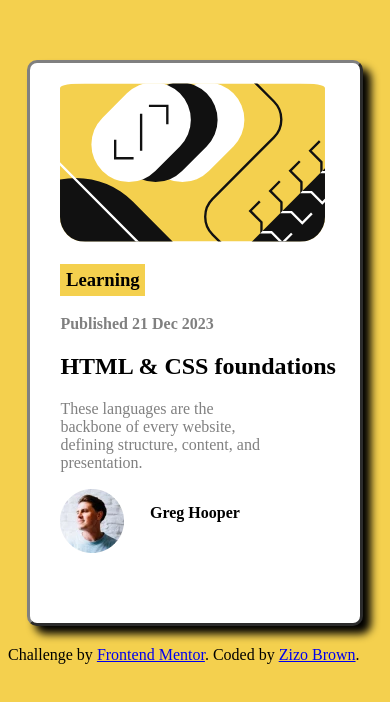
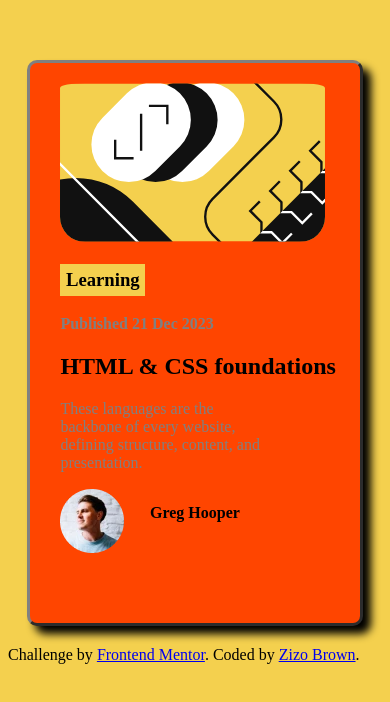
Before and after one commit to Zizo95/Blog-preview-card, a plain HTML site: page index.html in a window 390 px wide. Drawn offline with Linux system fonts and the light colour scheme.

Commit message:
Updated css

```diff
--- a/styles.css
+++ b/styles.css
@@ -44,6 +44,7 @@ color: hsl(0, 0%, 50%);
     section{
         width: 80%;
         padding-bottom: 10px;
+        background-color: blueviolet;
     }
     .main-image{
         width: 300px;
@@ -63,6 +64,7 @@ color: hsl(0, 0%, 50%);
 @media only screen and (max-width:400px){
     section{
         width: 80%;
+        background-color: orangered ;
     }
     .main-image{
         width: 265px;
```
